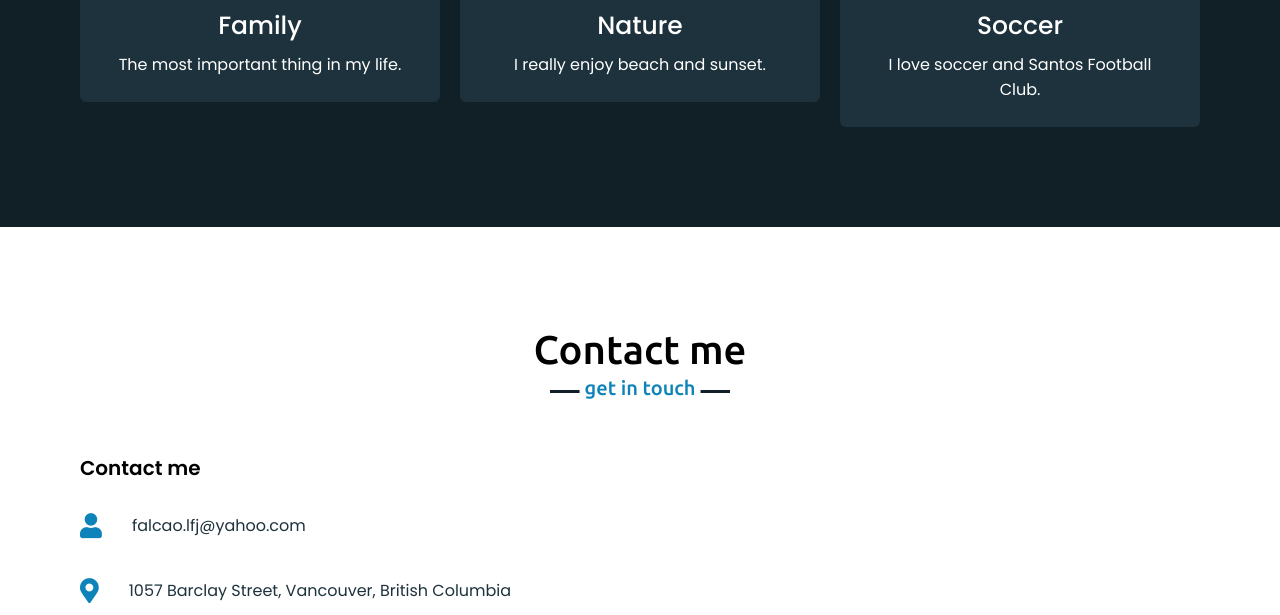
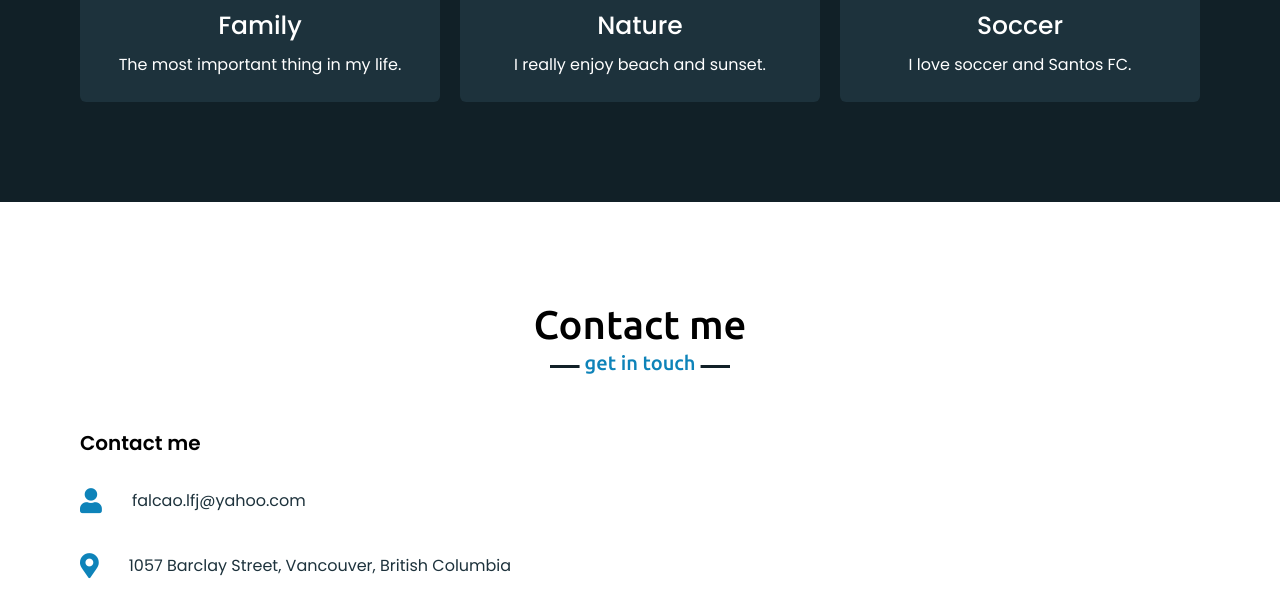
Before and after one commit to luizfelipefalcao/portfolio, a plain HTML site: page index.html in a window 1280 px wide. Shown: the part 3040-3655 px from the top of the page. Drawn offline with nearby package versions, Linux system fonts and the light colour scheme.

Commit message:
hobbies fixed

```diff
--- a/index.html
+++ b/index.html
@@ -203,7 +203,7 @@
                     <div class="box">
                         <img src="img/sports.jpeg" alt="photo teams">
                         <div class="text">Soccer</div>
-                        <p>I love soccer and Santos Football Club.</p>
+                        <p>I love soccer and Santos FC.</p>
                     </div>
                 </div>
             </div>
```
